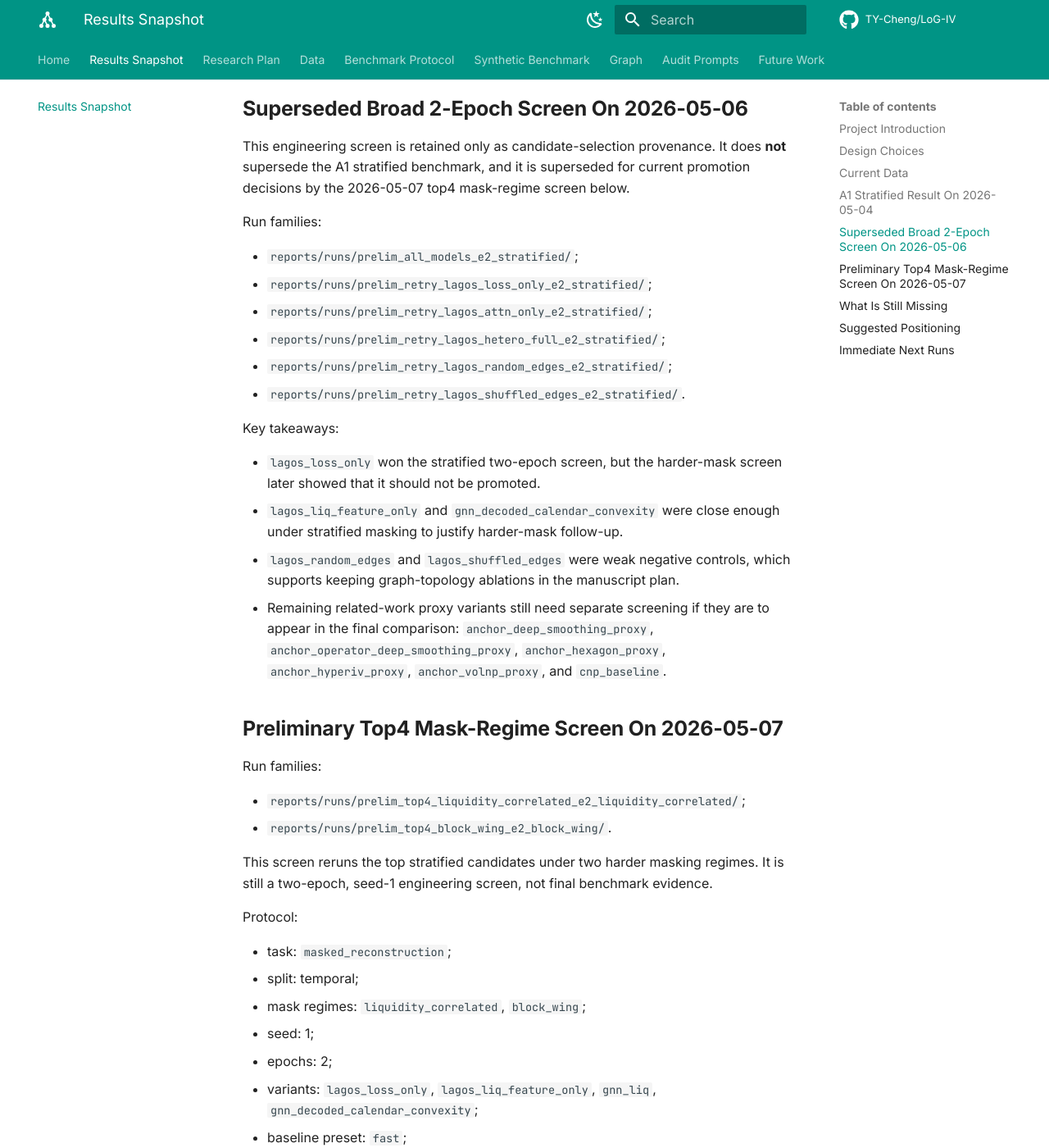
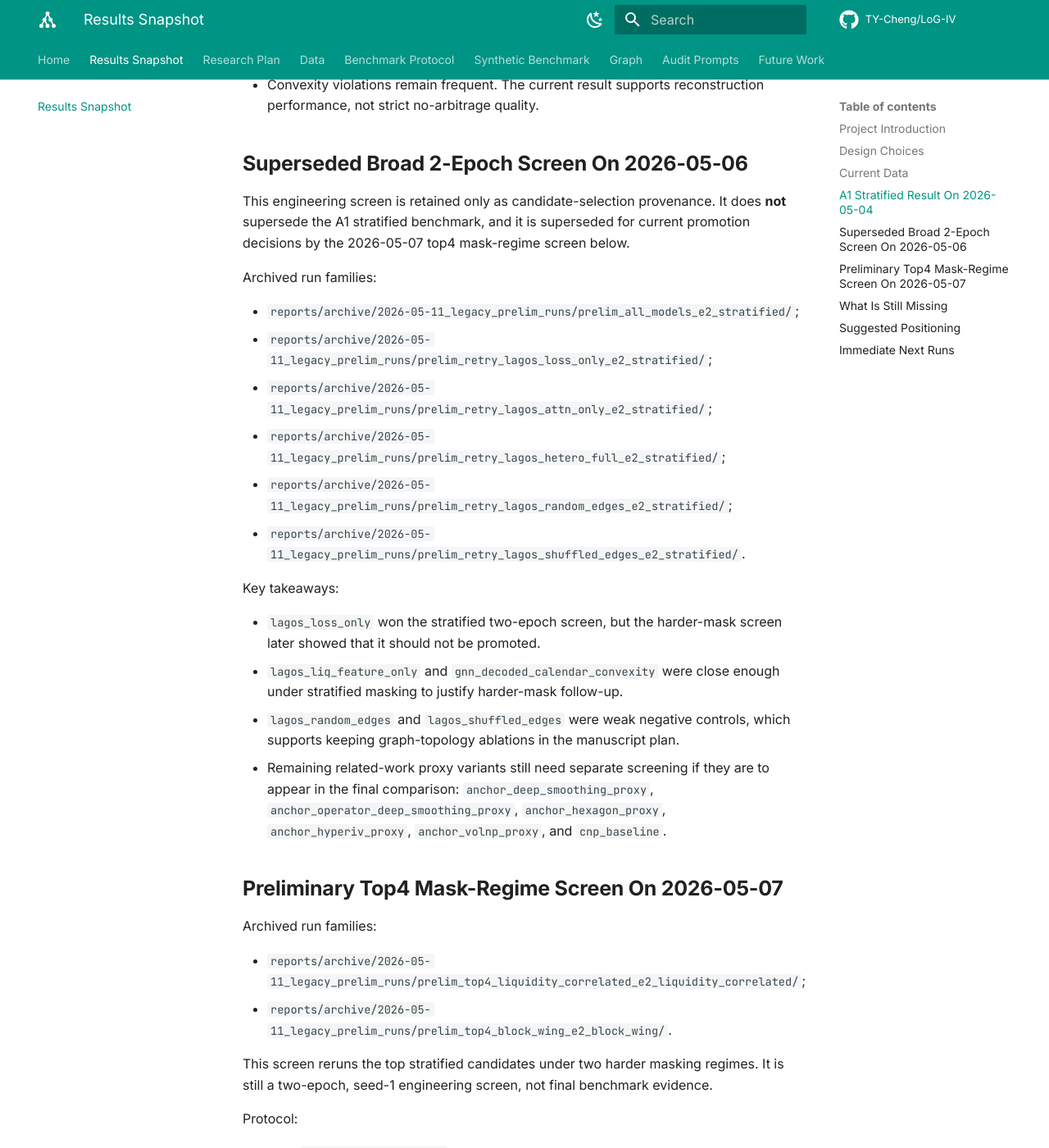
Before and after one commit to TY-Cheng/LoG-IV, an MkDocs documentation site: the page built from docs/results_snapshot.md, in a window 1280 px wide and 1400 px high, scrolled down 3315 px. Shown: the whole window at 82% size. Built offline with MkDocs 1.6.1 and Material for MkDocs 9.7.7, drawn with Linux system fonts in a browser that asks for light colours; comment, search, counter and statistics services are not loaded; some of the changed text lies outside the part shown.

Commit message:
Resolve data/reports paths relative to repo root
Make project data and reports paths repo-relative by introducing PROJECT_ROOT and DEFAULT_CONFIG_PATH; add DEFAULT_REPORTS_DIR and a path_from_env helper that resolves relative env paths against the repo root while preserving absolute paths.
Update ProjectSettings and DataFetchConfig to use path_from_env and new defaults, and change load_research_config to use the default config path.
Update justfile to support a configurable UV_BIN, use repo-relative report paths in tasks, and ensure pytest runs with a TMPDIR. Update .env.example, .gitignore and docs to reflect the new default "data" layout and archival report paths.
Tests were extended to cover reports_dir and path resolution; docs and snapshots were adjusted for updated dataset counts and archive locations.

```diff
--- a/docs/results_snapshot.md
+++ b/docs/results_snapshot.md
@@ -61,6 +61,10 @@
 ## A1 Stratified Result On 2026-05-04
 
 Run family: `reports/runs/benchmark_a1_stratified/`.
+
+Current artifact caveat: this directory is **not present locally** as of
+2026-05-11. Treat the table below as a recorded result that must be restored or
+rerun before final claims.
 
 Protocol:
 
@@ -116,14 +120,14 @@
 does **not** supersede the A1 stratified benchmark, and it is superseded for
 current promotion decisions by the 2026-05-07 top4 mask-regime screen below.
 
-Run families:
+Archived run families:
 
-- `reports/runs/prelim_all_models_e2_stratified/`;
-- `reports/runs/prelim_retry_lagos_loss_only_e2_stratified/`;
-- `reports/runs/prelim_retry_lagos_attn_only_e2_stratified/`;
-- `reports/runs/prelim_retry_lagos_hetero_full_e2_stratified/`;
-- `reports/runs/prelim_retry_lagos_random_edges_e2_stratified/`;
-- `reports/runs/prelim_retry_lagos_shuffled_edges_e2_stratified/`.
+- `reports/archive/2026-05-11_legacy_prelim_runs/prelim_all_models_e2_stratified/`;
+- `reports/archive/2026-05-11_legacy_prelim_runs/prelim_retry_lagos_loss_only_e2_stratified/`;
+- `reports/archive/2026-05-11_legacy_prelim_runs/prelim_retry_lagos_attn_only_e2_stratified/`;
+- `reports/archive/2026-05-11_legacy_prelim_runs/prelim_retry_lagos_hetero_full_e2_stratified/`;
+- `reports/archive/2026-05-11_legacy_prelim_runs/prelim_retry_lagos_random_edges_e2_stratified/`;
+- `reports/archive/2026-05-11_legacy_prelim_runs/prelim_retry_lagos_shuffled_edges_e2_stratified/`.
 
 Key takeaways:
 
@@ -140,10 +144,10 @@
 
 ## Preliminary Top4 Mask-Regime Screen On 2026-05-07
 
-Run families:
+Archived run families:
 
-- `reports/runs/prelim_top4_liquidity_correlated_e2_liquidity_correlated/`;
-- `reports/runs/prelim_top4_block_wing_e2_block_wing/`.
+- `reports/archive/2026-05-11_legacy_prelim_runs/prelim_top4_liquidity_correlated_e2_liquidity_correlated/`;
+- `reports/archive/2026-05-11_legacy_prelim_runs/prelim_top4_block_wing_e2_block_wing/`.
 
 This screen reruns the top stratified candidates under two harder masking
 regimes. It is still a two-epoch, seed-1 engineering screen, not final
```
Also changed, not shown: other parts of docs/results_snapshot.md (+1 -1 lines), README.md (+5 -4 lines), docs/data.md (+14 -14 lines), docs/paper_plan.md (+3 -3 lines), 8 other files.
